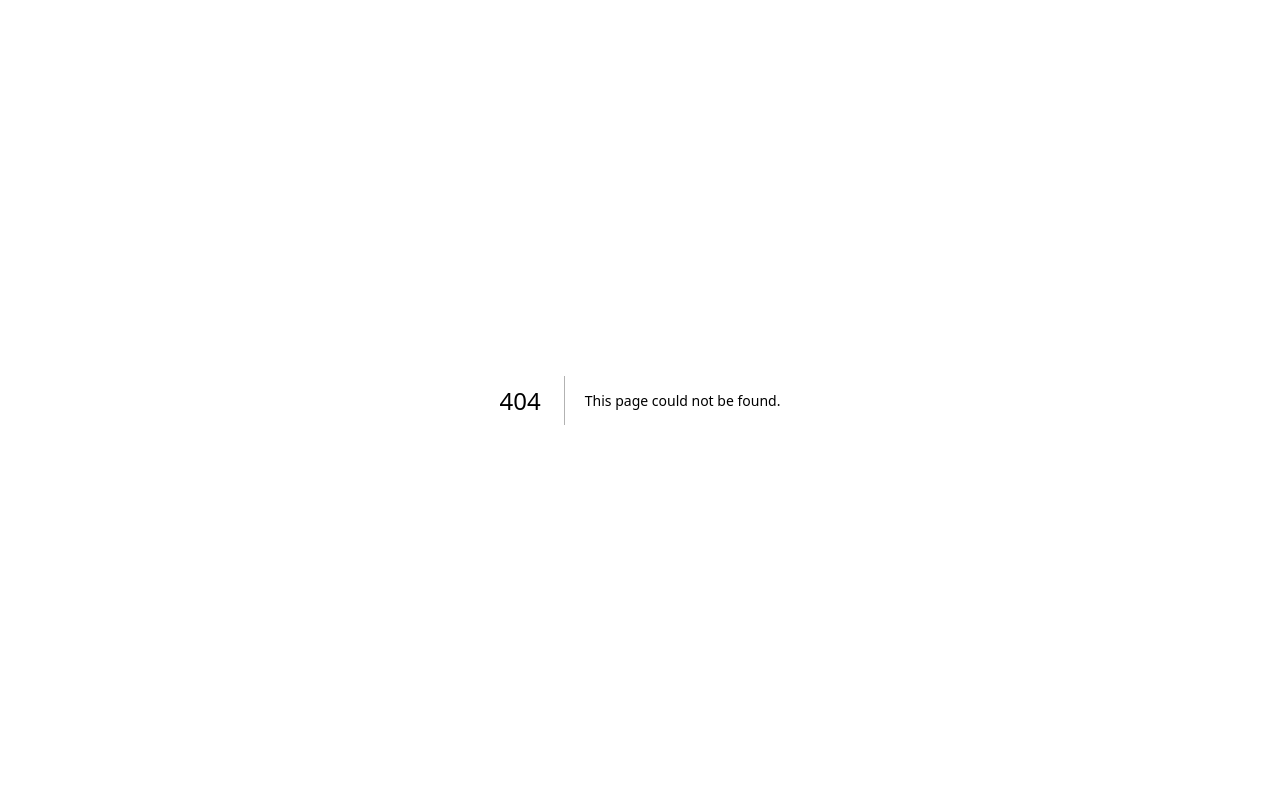
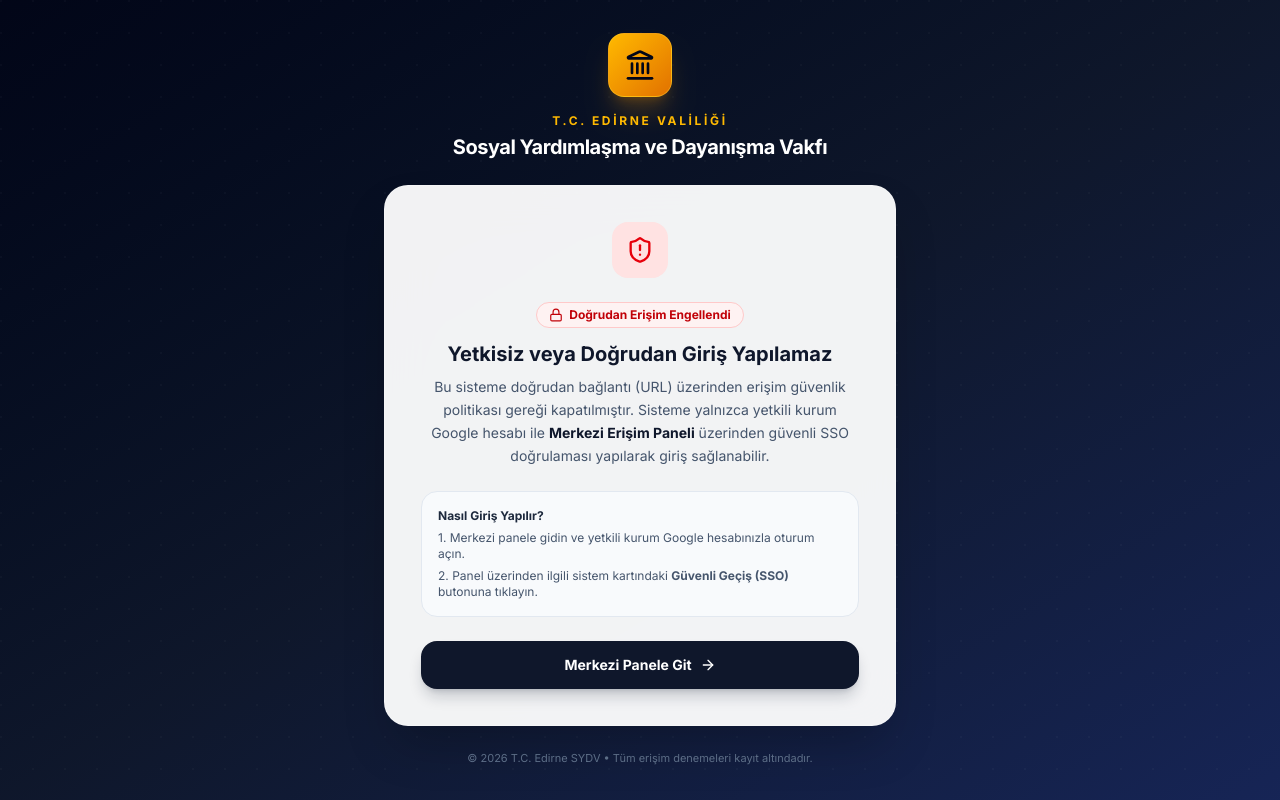
Before and after one commit to gokhanSucsuz/Vak-f-Islemleri, a Next.js app: page /yetkisiz-erisim in a window 1280 px wide. Before the commit this address had no page. Built offline with nearby package versions, Linux system fonts and the light colour scheme.

Commit message:
feat: dogrudan erisimde modern yetkisiz erisim sayfasi

```diff
--- /dev/null
+++ b/src/app/yetkisiz-erisim/page.tsx
@@ -0,0 +1,73 @@
+import Link from "next/link";
+import { ShieldAlert, Lock, ArrowRight, Landmark } from "lucide-react";
+
+export default function UnauthorizedDirectAccessPage() {
+  const panelUrl = process.env.PANEL_URL || "https://www.vakifyonetim.space";
+
+  return (
+    <div className="min-h-screen bg-gradient-to-br from-slate-950 via-slate-900 to-blue-950 flex flex-col items-center justify-center p-4 relative overflow-hidden">
+      <div
+        className="absolute inset-0 opacity-10 pointer-events-none"
+        style={{
+          backgroundImage:
+            "radial-gradient(circle at 1px 1px, rgba(255,255,255,0.25) 1px, transparent 0)",
+          backgroundSize: "32px 32px",
+        }}
+      />
+
+      <div className="w-full max-w-lg relative z-10">
+        <div className="text-center mb-6">
+          <div className="inline-flex items-center justify-center w-16 h-16 rounded-2xl bg-gradient-to-br from-amber-400 to-amber-600 text-slate-950 shadow-xl shadow-amber-500/20 mb-4 border border-amber-300/40">
+            <Landmark className="w-8 h-8" />
+          </div>
+          <p className="text-xs font-bold tracking-[0.22em] text-amber-400 uppercase mb-1">
+            T.C. Edirne Valiliği
+          </p>
+          <h1 className="text-xl font-bold text-white tracking-tight">
+            Sosyal Yardımlaşma ve Dayanışma Vakfı
+          </h1>
+        </div>
+
+        <div className="bg-white/95 backdrop-blur-xl rounded-3xl shadow-2xl border border-white/20 p-7 sm:p-9 space-y-6 text-center">
+          <div className="mx-auto w-14 h-14 rounded-2xl bg-red-100 text-red-600 flex items-center justify-center">
+            <ShieldAlert className="w-7 h-7" />
+          </div>
+
+          <div className="space-y-2">
+            <span className="inline-flex items-center gap-1.5 px-3 py-1 rounded-full text-xs font-bold bg-red-50 text-red-700 border border-red-200">
+              <Lock className="w-3.5 h-3.5" />
+              Doğrudan Erişim Engellendi
+            </span>
+            <h2 className="text-xl font-bold text-slate-900 pt-1">
+              Yetkisiz veya Doğrudan Giriş Yapılamaz
+            </h2>
+            <p className="text-sm text-slate-600 leading-relaxed">
+              Bu sisteme doğrudan bağlantı (URL) üzerinden erişim güvenlik politikası gereği kapatılmıştır.
+              Sisteme yalnızca yetkili kurum Google hesabı ile{" "}
+              <strong className="text-slate-900">Merkezi Erişim Paneli</strong> üzerinden
+              güvenli SSO doğrulaması yapılarak giriş sağlanabilir.
+            </p>
+          </div>
+
+          <div className="bg-slate-50 border border-slate-200 rounded-2xl p-4 text-xs text-slate-600 text-left space-y-1.5">
+            <p className="font-bold text-slate-800">Nasıl Giriş Yapılır?</p>
+            <p>1. Merkezi panele gidin ve yetkili kurum Google hesabınızla oturum açın.</p>
+            <p>2. Panel üzerinden ilgili sistem kartındaki <strong>Güvenli Geçiş (SSO)</strong> butonuna tıklayın.</p>
+          </div>
+
+          <Link
+            href={panelUrl}
+            className="w-full inline-flex items-center justify-center gap-2 px-6 py-3.5 rounded-2xl bg-slate-900 hover:bg-slate-800 text-white text-sm font-bold shadow-lg shadow-slate-900/20 transition-all"
+          >
+            <span>Merkezi Panele Git</span>
+            <ArrowRight className="w-4 h-4" />
+          </Link>
+        </div>
+
+        <p className="text-center text-[11px] text-slate-500 mt-6">
+          © {new Date().getFullYear()} T.C. Edirne SYDV • Tüm erişim denemeleri kayıt altındadır.
+        </p>
+      </div>
+    </div>
+  );
+}
--- a/src/middleware.ts
+++ b/src/middleware.ts
@@ -42,8 +42,12 @@ export default async function middleware(req: NextRequest, event: any) {
           { status: 403 }
         );
       }
-      const panelUrl = process.env.PANEL_URL || "https://www.vakifyonetim.space";
-      return NextResponse.redirect(panelUrl);
+      const proto = req.headers.get("x-forwarded-proto") || "https";
+      const host = req.headers.get("x-forwarded-host") || req.headers.get("host");
+      const baseOrigin =
+        process.env.NEXTAUTH_URL?.replace(/\/+$/, "") ||
+        (host ? `${proto}://${host}` : req.nextUrl.origin);
+      return NextResponse.redirect(`${baseOrigin}/yetkisiz-erisim`);
     }
   }
 
@@ -56,5 +60,5 @@ export default async function middleware(req: NextRequest, event: any) {
 }
 
 export const config = {
-  matcher: ["/((?!_next/static|_next/image|favicon.ico|api/sso/callback|api/auth).*)"],
+  matcher: ["/((?!_next/static|_next/image|favicon.ico|api/sso/callback|api/auth|yetkisiz-erisim).*)"],
 };
```
